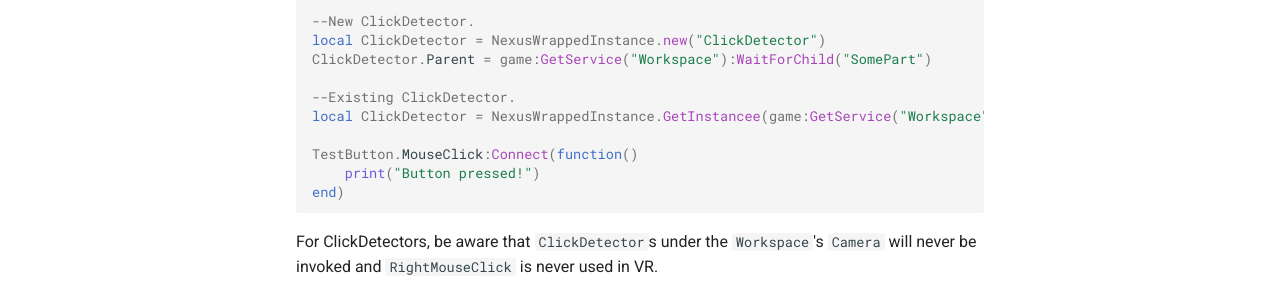
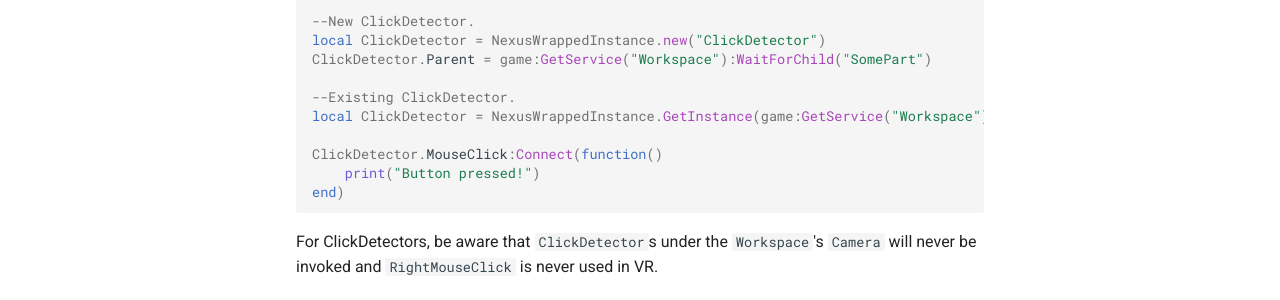
Before and after one commit to TheNexusAvenger/Nexus-VR-Core, an MkDocs documentation site: the page built from docs/usage/clickdetectors.md, in a window 1280 px wide. Shown: the part 347-647 px from the top of the page. Built offline with MkDocs 1.6.1 and Material for MkDocs 9.7.7, drawn with Linux system fonts in a browser that asks for light colours; comment, search, counter and statistics services are not loaded.

Commit message:
Fix example being incorrect.

````diff
--- a/docs/usage/clickdetectors.md
+++ b/docs/usage/clickdetectors.md
@@ -15,9 +15,9 @@ local ClickDetector = NexusWrappedInstance.new("ClickDetector")
 ClickDetector.Parent = game:GetService("Workspace"):WaitForChild("SomePart")
 
 --Existing ClickDetector.
-local ClickDetector = NexusWrappedInstance.GetInstancee(game:GetService("Workspace"):WaitForChild("SomePart"):WaitForChild("ClickDetector"))
+local ClickDetector = NexusWrappedInstance.GetInstance(game:GetService("Workspace"):WaitForChild("SomePart"):WaitForChild("ClickDetector"))
 
-TestButton.MouseClick:Connect(function()
+ClickDetector.MouseClick:Connect(function()
     print("Button pressed!")
 end)
 ```
````
